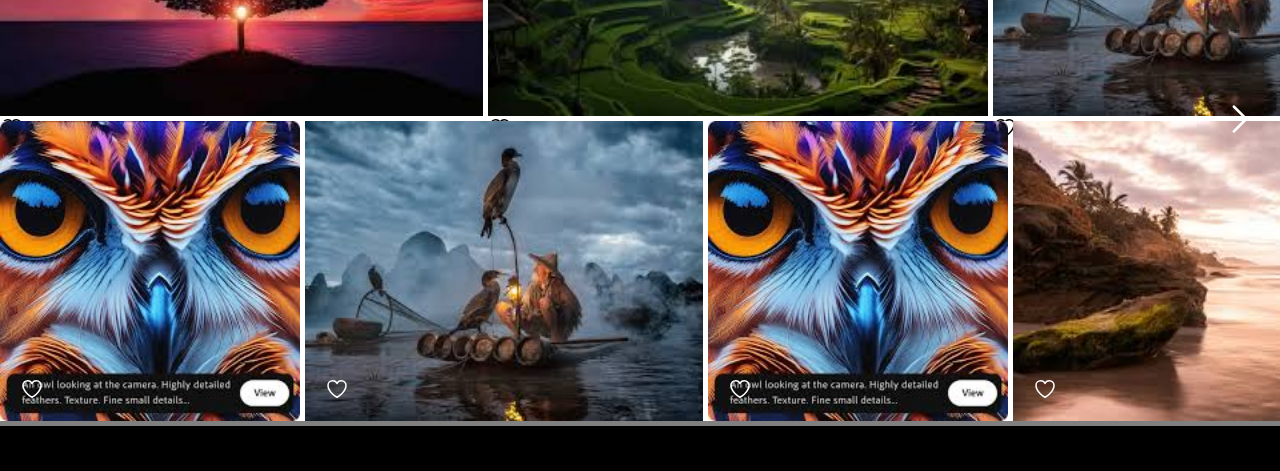
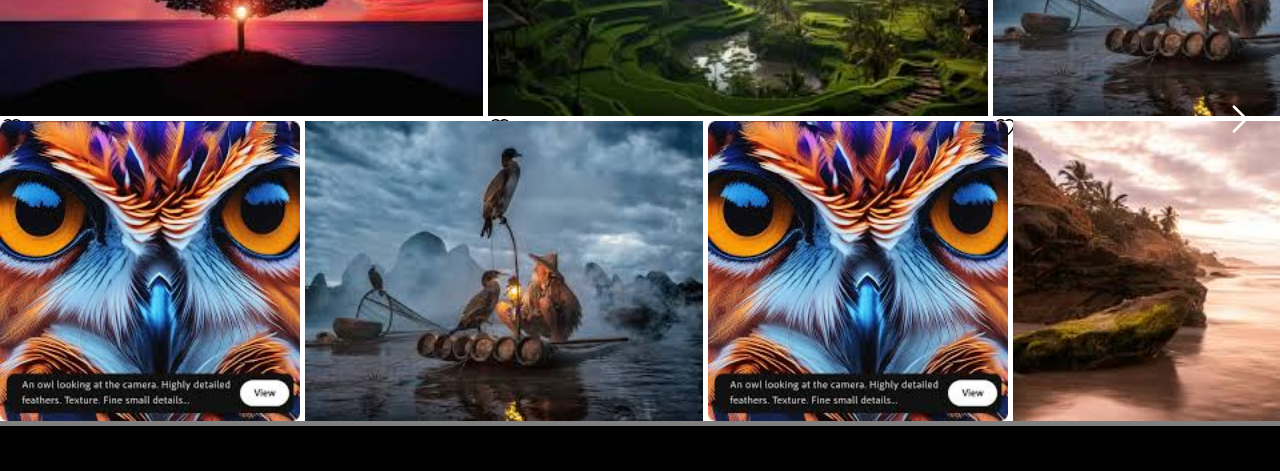
Before and after one commit to allanXQ/inky-ui, a React (Vite) app: page /about in a window 1280 px wide. Shown: the part 2360-2831 px from the top of the page. Built offline with nearby package versions, Linux system fonts and the light colour scheme.

Commit message:
update content

```diff
--- a/src/Components/ImageGrid.css
+++ b/src/Components/ImageGrid.css
@@ -33,6 +33,39 @@
   max-width: 500px;
   min-height: 300px;
   max-height: 500px;
+  display: block;
+  transition: opacity 0.2s ease-in-out;
+}
+
+.hover-wrapper {
+  position: relative;
+  display: inline-block;
+}
+
+.hover-wrapper .icon-hide {
+  visibility: hidden;
+  transition: visibility 0.2s ease-in-out;
+}
+
+.hover-wrapper:hover .icon-hide {
+  visibility: visible;
+}
+
+.hover-wrapper::after {
+  content: "";
+  position: absolute;
+  top: 0;
+  left: 0;
+  right: 0;
+  bottom: 0;
+  background: rgba(255, 255, 255, 0.2);
+  opacity: 0;
+  transition: opacity 0.2s ease-in-out;
+  z-index: 10;
+}
+
+.hover-wrapper:hover::after {
+  opacity: 1;
 }
 
 button {
--- a/src/Components/ImageGrid.jsx
+++ b/src/Components/ImageGrid.jsx
@@ -114,8 +114,8 @@ const ImageGallery = () => {
         </div>
         <div className="inner-gallery">
           {images2.map((src, index) => (
-            <div className="relative" key={index}>
-              <div className="absolute bottom-5 left-5 z-50">
+            <div className="relative hover-wrapper" key={index}>
+              <div className="absolute bottom-5 left-5 z-50 icon-hide flex gap-3">
                 <svg
                   xmlns="http://www.w3.org/2000/svg"
                   fill="none"
@@ -130,6 +130,9 @@ const ImageGallery = () => {
                     d="M21 8.25c0-2.485-2.099-4.5-4.688-4.5-1.935 0-3.597 1.126-4.312 2.733-.715-1.607-2.377-2.733-4.313-2.733C5.1 3.75 3 5.765 3 8.25c0 7.22 9 12 9 12s9-4.78 9-12Z"
                   />
                 </svg>
+                <p className="text-white">
+                  {Math.floor(Math.random() * 20) + 1}
+                </p>
               </div>
               <img
                 src={src}
```
